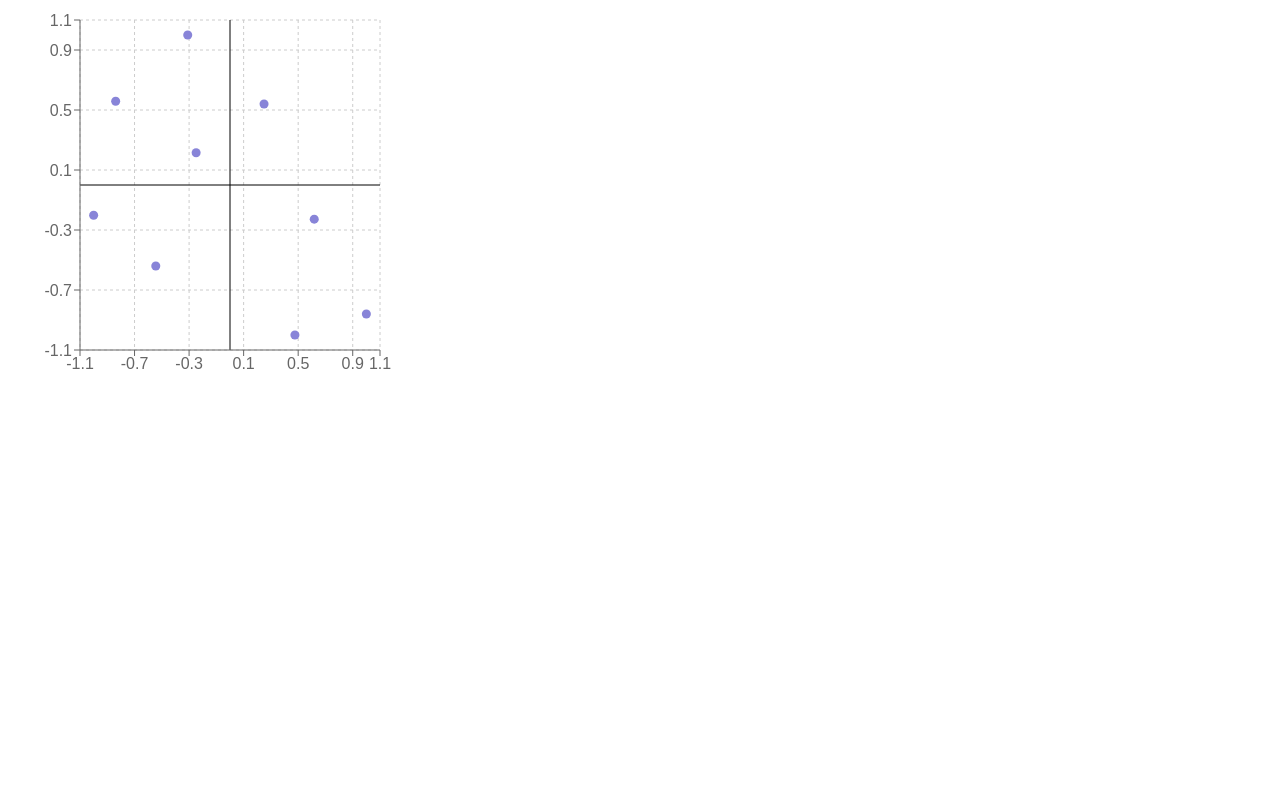
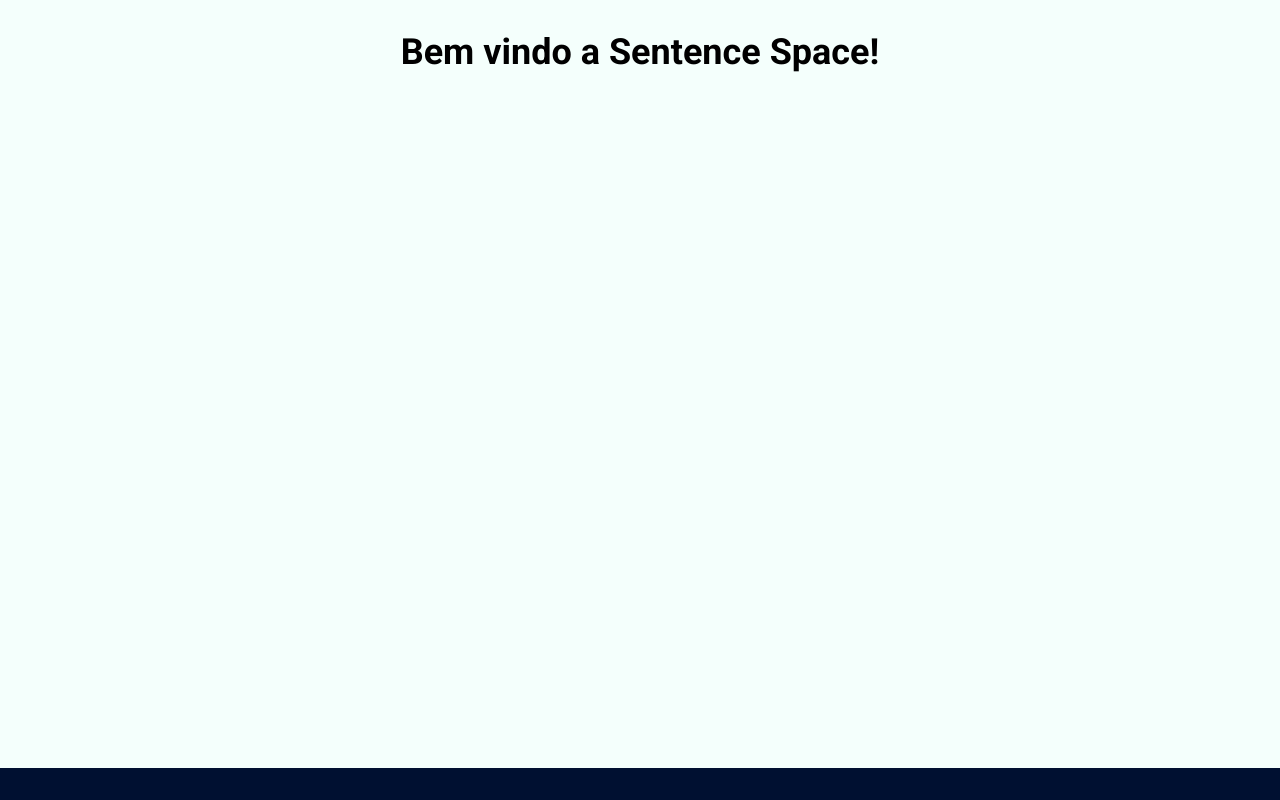
Before and after one commit to LucMazarJR/visual_embedding, a Next.js app in the folder front/: page / in a window 1280 px wide. Built offline with nearby package versions, Linux system fonts and the light colour scheme.

Commit message:
feat: init project style guide

```diff
--- /dev/null
+++ b/front/app/components/layout/footer.tsx
@@ -0,0 +1,12 @@
+export default function Footer() {
+    return (
+        <footer className="mt-auto bg-footer-background text-footer-foreground p-4 grid grid-cols-3 gap-2 ">
+            <div>
+            </div>
+            <div>
+            </div>
+            <div>
+            </div>
+        </footer>
+    )
+}
--- a/front/app/globals.css
+++ b/front/app/globals.css
@@ -3,13 +3,17 @@
 :root {
   --background: #ffffff;
   --foreground: #171717;
+  --deep-blue: #001031;
+  --light-blue: #F4FFFC;
 }
 
 @theme inline {
   --color-background: var(--background);
   --color-foreground: var(--foreground);
-  --font-sans: var(--font-geist-sans);
-  --font-mono: var(--font-geist-mono);
+  --color-footer-background: var(--deep-blue);
+  --color-footer-foreground: var(--light-blue);
+
+  --font-roboto: var(--font-roboto);
 }
 
 /* Tema Escuro - Adicionar futuramente
@@ -22,7 +26,7 @@
 */
 
 body {
-  background: var(--background);
-  color: var(--foreground);
+    background: var(--light-blue);
+
   font-family: Arial, Helvetica, sans-serif;
 }
--- a/front/app/layout.tsx
+++ b/front/app/layout.tsx
@@ -1,20 +1,17 @@
 import type { Metadata } from "next";
-import { Geist, Geist_Mono } from "next/font/google";
+import { Roboto } from "next/font/google";
 import "./globals.css";
+import Footer from "./components/layout/footer";
 
-const geistSans = Geist({
-  variable: "--font-geist-sans",
-  subsets: ["latin"],
-});
-
-const geistMono = Geist_Mono({
-  variable: "--font-geist-mono",
+const roboto = Roboto({
+  variable: "--font-roboto",
   subsets: ["latin"],
 });
 
 export const metadata: Metadata = {
-  title: "",
-  description: "Generated by create next app",
+  title: "Sentence Space",
+  description: "", // Adicionar descrição depois
+
 };
 
 export default function RootLayout({
@@ -23,11 +20,12 @@ export default function RootLayout({
   children: React.ReactNode;
 }>) {
   return (
-    <html lang="en">
+    <html lang="pt-br">
       <body
-        className={`${geistSans.variable} ${geistMono.variable} antialiased`}
+        className={`${roboto.variable} antialiased flex flex-col min-h-screen`}
       >
         {children}
+        <Footer/>
       </body>
     </html>
   );
--- a/front/app/page.tsx
+++ b/front/app/page.tsx
@@ -1,9 +1,7 @@
-import PlanoCartesiano from "./components/cartesian_plane";
-
 export default function Home() {
   return (
-    <div className="flex items-center justify-center h-[50vh] w-[50vh]">
-      <PlanoCartesiano/>
+    <div className="flex flex-col items-center">
+      <h1 className="font-bold p-6 mt-2 text-4xl font-roboto">Bem vindo a Sentence Space!</h1>
     </div>
   );
 }
```
